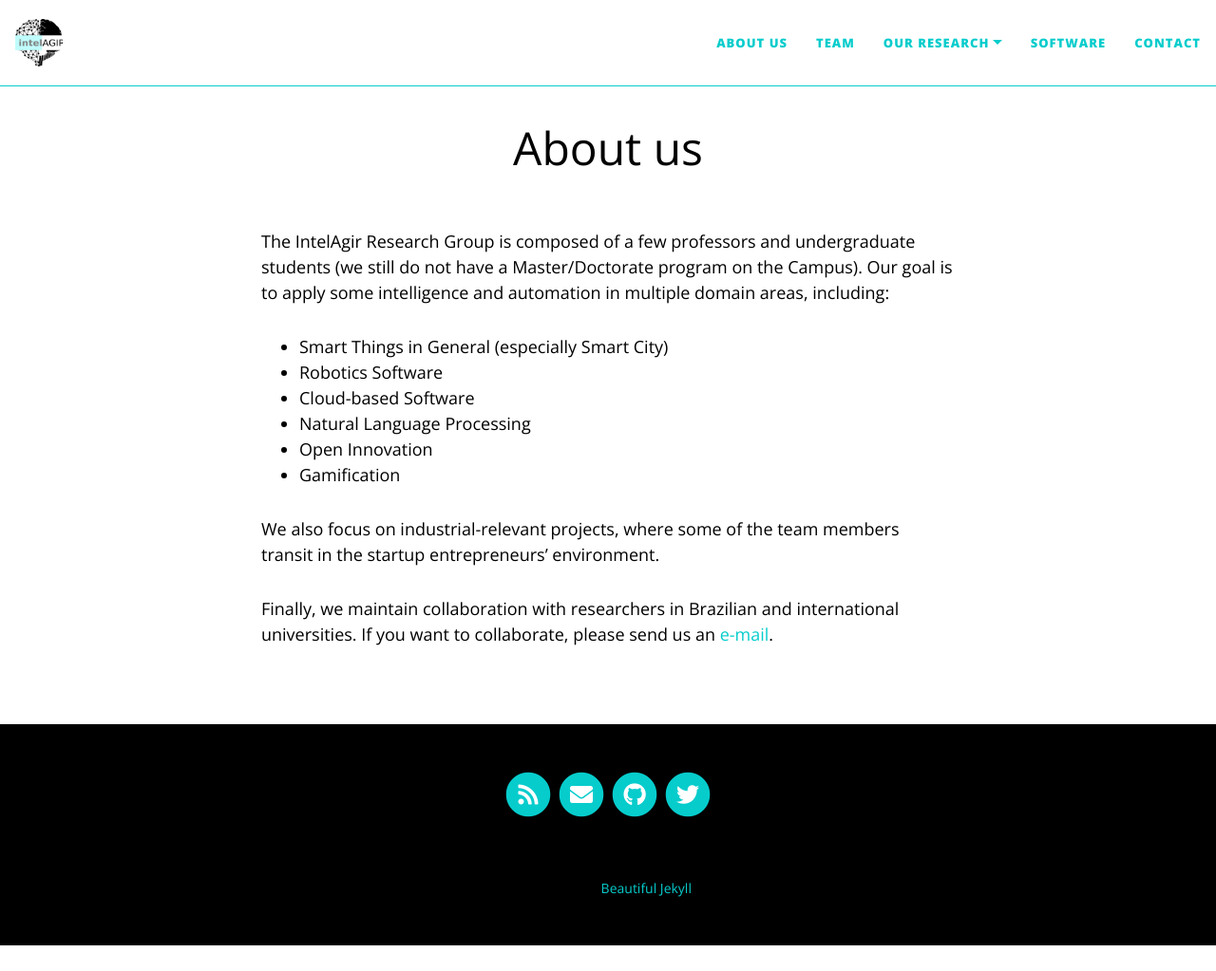
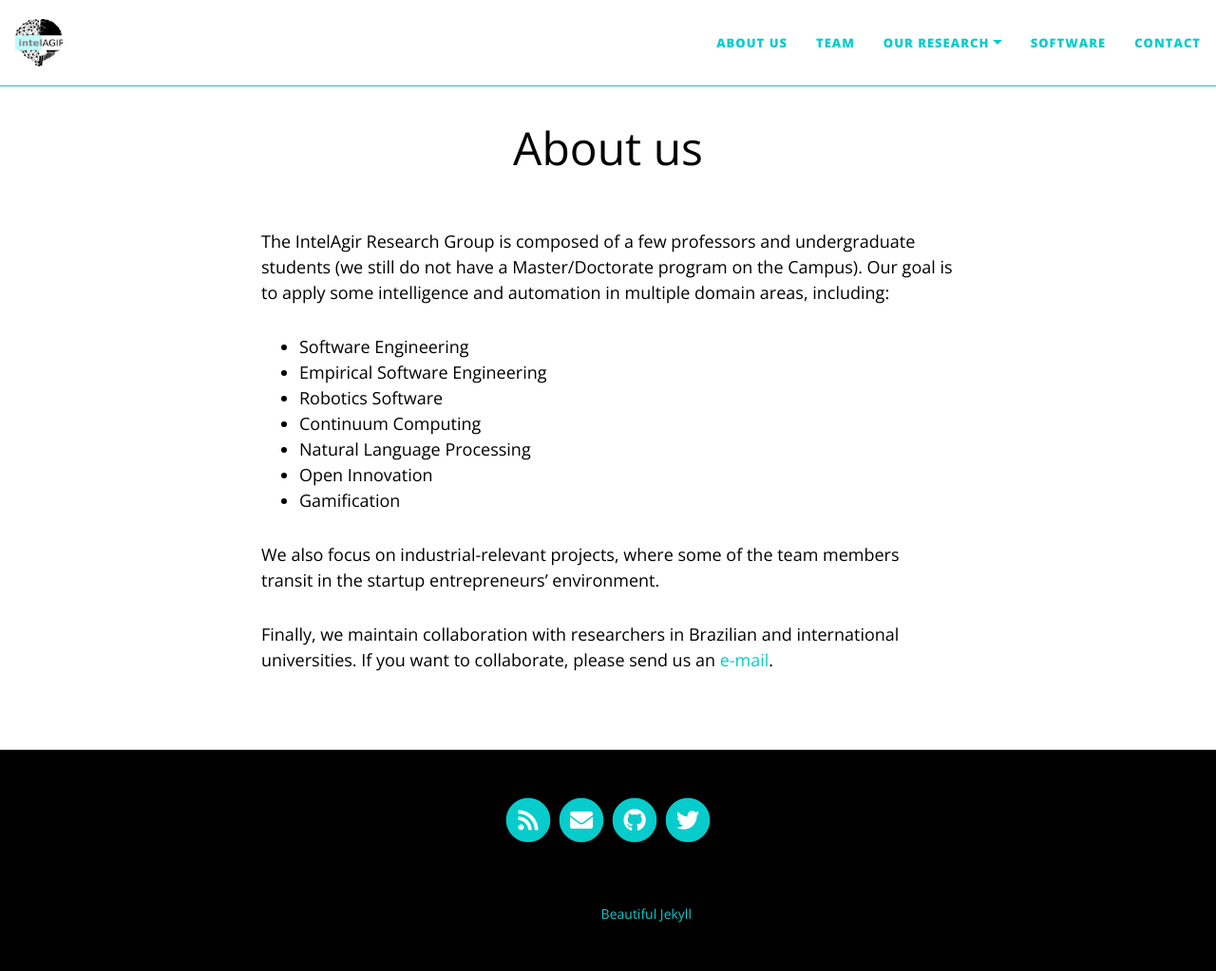
Before and after one commit to IntelAgir-Research-Group/intelagir-research-group.github.io, a Jekyll site: the page built from pages/about.md, in a window 1280 px wide and 1023 px high. Shown: the whole window at 95% size. Built offline with Jekyll 4.4.1, drawn with Linux system fonts in a browser that asks for light colours; nearby versions of some CDN libraries.

Commit message:
Update about.md

```diff
--- a/pages/about.md
+++ b/pages/about.md
@@ -6,9 +6,10 @@ title: About us
 
 The IntelAgir Research Group is composed of a few professors and undergraduate students (we still do not have a Master/Doctorate program on the Campus). Our goal is to apply some intelligence and automation in multiple domain areas, including:
 
-  - Smart Things in General (especially Smart City)
+  - Software Engineering
+  - Empirical Software Engineering
   - Robotics Software
-  - Cloud-based Software
+  - Continuum Computing
   - Natural Language Processing
   - Open Innovation
   - Gamification
```
